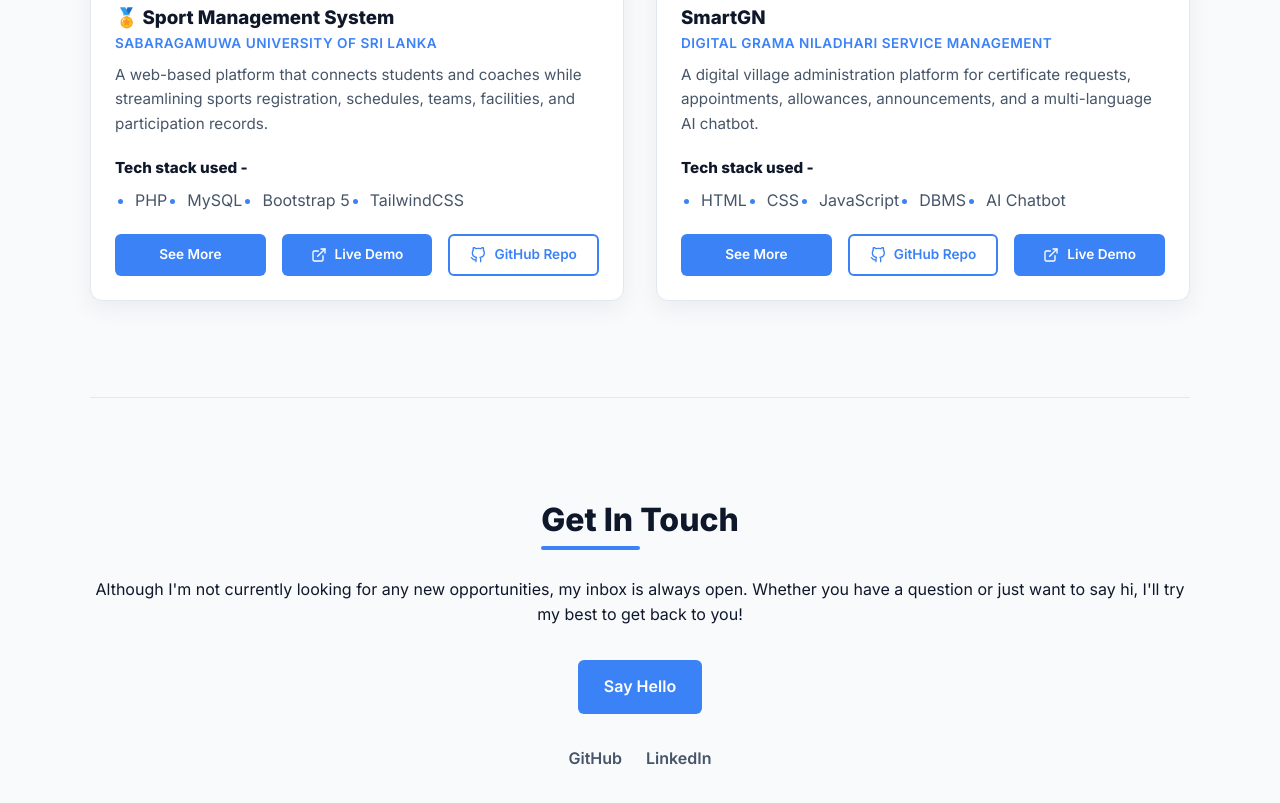
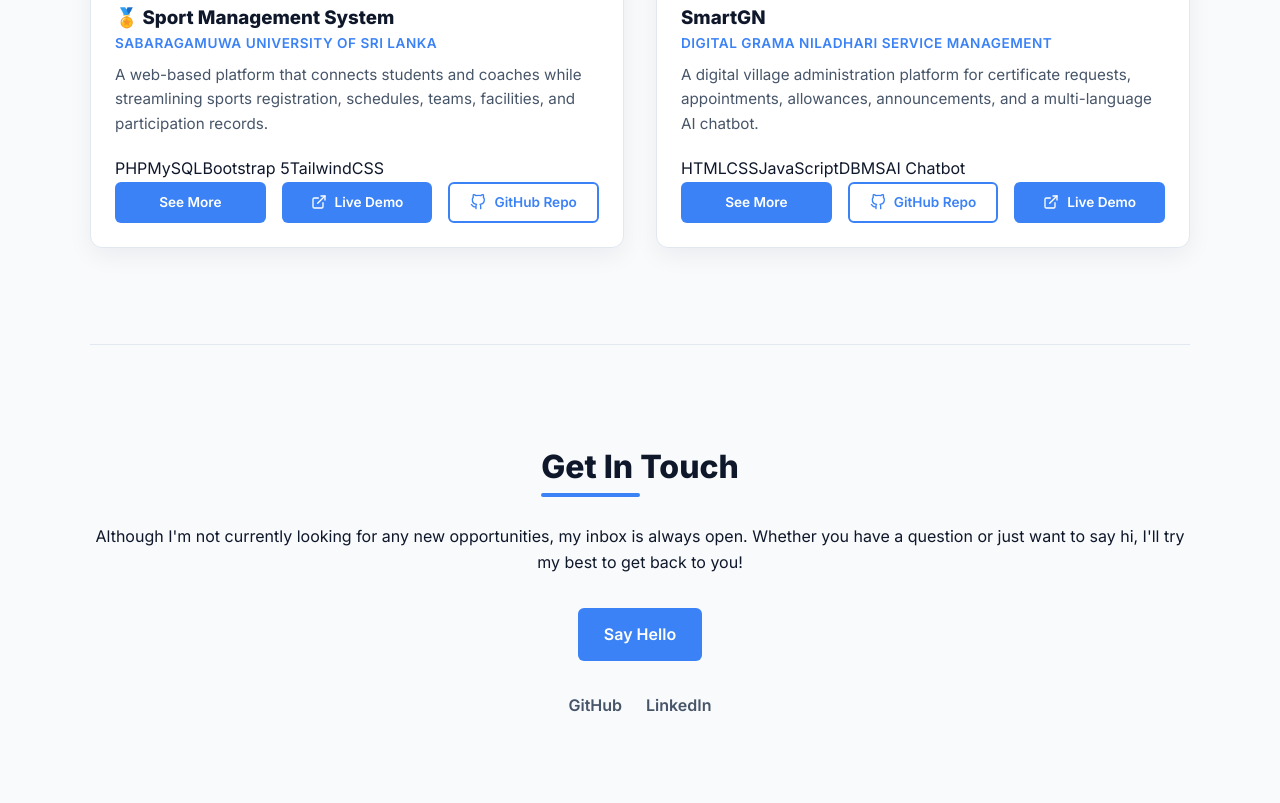
Before and after one commit to janith230528/Datheon_Full_Stack_Web_Development_Internship, a plain HTML site: page Task_1_Portfolio/index.html in a window 1280 px wide. Shown: the part 2161-2964 px from the top of the page. Drawn offline with Linux system fonts and the light colour scheme.

Commit message:
updated projects section

```diff
--- a/Task_1_Portfolio/index.html
+++ b/Task_1_Portfolio/index.html
@@ -154,14 +154,8 @@
                         <p class="project-desc">
                             A web-based platform that connects students and coaches while streamlining sports registration, schedules, teams, facilities, and participation records.
                         </p>
-                        <div class="tech-stack">
-                            <h4>Tech stack used -</h4>
-                            <ul>
-                                <li>PHP</li>
-                                <li>MySQL</li>
-                                <li>Bootstrap 5</li>
-                                <li>TailwindCSS</li>
-                            </ul>
+                        <div class="project-tags">
+                            <span>PHP</span><span>MySQL</span><span>Bootstrap 5</span><span>TailwindCSS</span>
                         </div>
 
                         <div class="project-actions">
@@ -170,7 +164,7 @@
                                 <svg xmlns="http://www.w3.org/2000/svg" width="16" height="16" viewBox="0 0 24 24" fill="none" stroke="currentColor" stroke-width="2" stroke-linecap="round" stroke-linejoin="round"><path d="M18 13v6a2 2 0 0 1-2 2H5a2 2 0 0 1-2-2V8a2 2 0 0 1 2-2h6"></path><polyline points="15 3 21 3 21 9"></polyline><line x1="10" y1="14" x2="21" y2="3"></line></svg>
                                 Live Demo
                             </a>
-                            <a href="https://github.com/LuthiraPeiris/sports-management-system" target="_blank" class="btn outline-btn small-btn">
+                            <a href="https://github.com/janith230528/sports-management-system" target="_blank" class="btn outline-btn small-btn">
                                 <svg xmlns="http://www.w3.org/2000/svg" width="16" height="16" viewBox="0 0 24 24" fill="none" stroke="currentColor" stroke-width="2" stroke-linecap="round" stroke-linejoin="round"><path d="M9 19c-5 1.5-5-2.5-7-3m14 6v-3.87a3.37 3.37 0 0 0-.94-2.61c3.14-.35 6.44-1.54 6.44-7A5.44 5.44 0 0 0 20 4.77 5.07 5.07 0 0 0 19.91 1S18.73.65 16 2.48a13.38 13.38 0 0 0-7 0C6.27.65 5.09 1 5.09 1A5.07 5.07 0 0 0 5 4.77a5.44 5.44 0 0 0-1.5 3.78c0 5.42 3.3 6.61 6.44 7A3.37 3.37 0 0 0 9 18.13V22"></path></svg>
                                 GitHub Repo
                             </a>
@@ -190,24 +184,17 @@
                         <p class="project-desc">
                             A digital village administration platform for certificate requests, appointments, allowances, announcements, and a multi-language AI chatbot.
                         </p>
-                        <div class="tech-stack">
-                            <h4>Tech stack used -</h4>
-                            <ul>
-                                <li>HTML</li>
-                                <li>CSS</li>
-                                <li>JavaScript</li>
-                                <li>DBMS</li>
-                                <li>AI Chatbot</li>
-                            </ul>
+                        <div class="project-tags">
+                            <span>HTML</span><span>CSS</span><span>JavaScript</span><span>DBMS</span><span>AI Chatbot</span>
                         </div>
 
                         <div class="project-actions">
                             <a href="project-detail.html?id=smartgn" class="btn primary-btn small-btn">See More</a>
-                            <a href="https://github.com/janith230528/SmartGN" target="_blank" rel="noopener" class="btn outline-btn small-btn">
+                            <a href="https://github.com/janith230528/SmartGN-Digital-GN-Service-Management-System" target="_blank" rel="noopener" class="btn outline-btn small-btn">
                                 <svg xmlns="http://www.w3.org/2000/svg" width="16" height="16" viewBox="0 0 24 24" fill="none" stroke="currentColor" stroke-width="2" stroke-linecap="round" stroke-linejoin="round"><path d="M9 19c-5 1.5-5-2.5-7-3m14 6v-3.87a3.37 3.37 0 0 0-.94-2.61c3.14-.35 6.44-1.54 6.44-7A5.44 5.44 0 0 0 20 4.77 5.07 5.07 0 0 0 19.91 1S18.73.65 16 2.48a13.38 13.38 0 0 0-7 0C6.27.65 5.09 1 5.09 1A5.07 5.07 0 0 0 5 4.77a5.44 5.44 0 0 0-1.5 3.78c0 5.42 3.3 6.61 6.44 7A3.37 3.37 0 0 0 9 18.13V22"></path></svg>
                                 GitHub Repo
                             </a>
-                            <a href="https://janith230528.github.io/SmartGN/" target="_blank" rel="noopener" class="btn primary-btn small-btn">
+                            <a href="https://smartgn-digital-gn-service-management-shup.onrender.com/" target="_blank" rel="noopener" class="btn primary-btn small-btn">
                                 <svg xmlns="http://www.w3.org/2000/svg" width="16" height="16" viewBox="0 0 24 24" fill="none" stroke="currentColor" stroke-width="2" stroke-linecap="round" stroke-linejoin="round"><path d="M18 13v6a2 2 0 0 1-2 2H5a2 2 0 0 1-2-2V8a2 2 0 0 1 2-2h6"></path><polyline points="15 3 21 3 21 9"></polyline><line x1="10" y1="14" x2="21" y2="3"></line></svg>
                                 Live Demo
                             </a>
```
